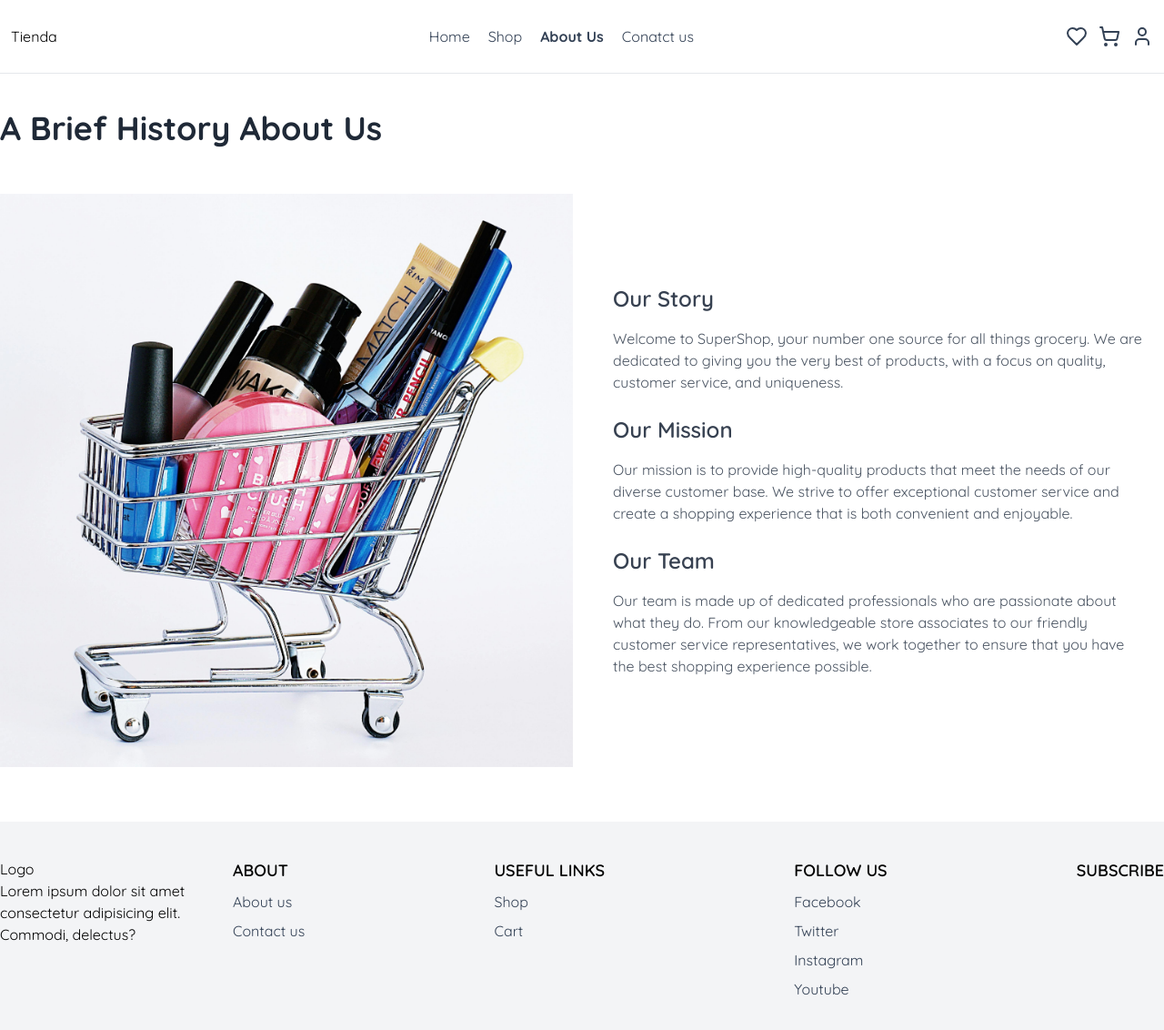
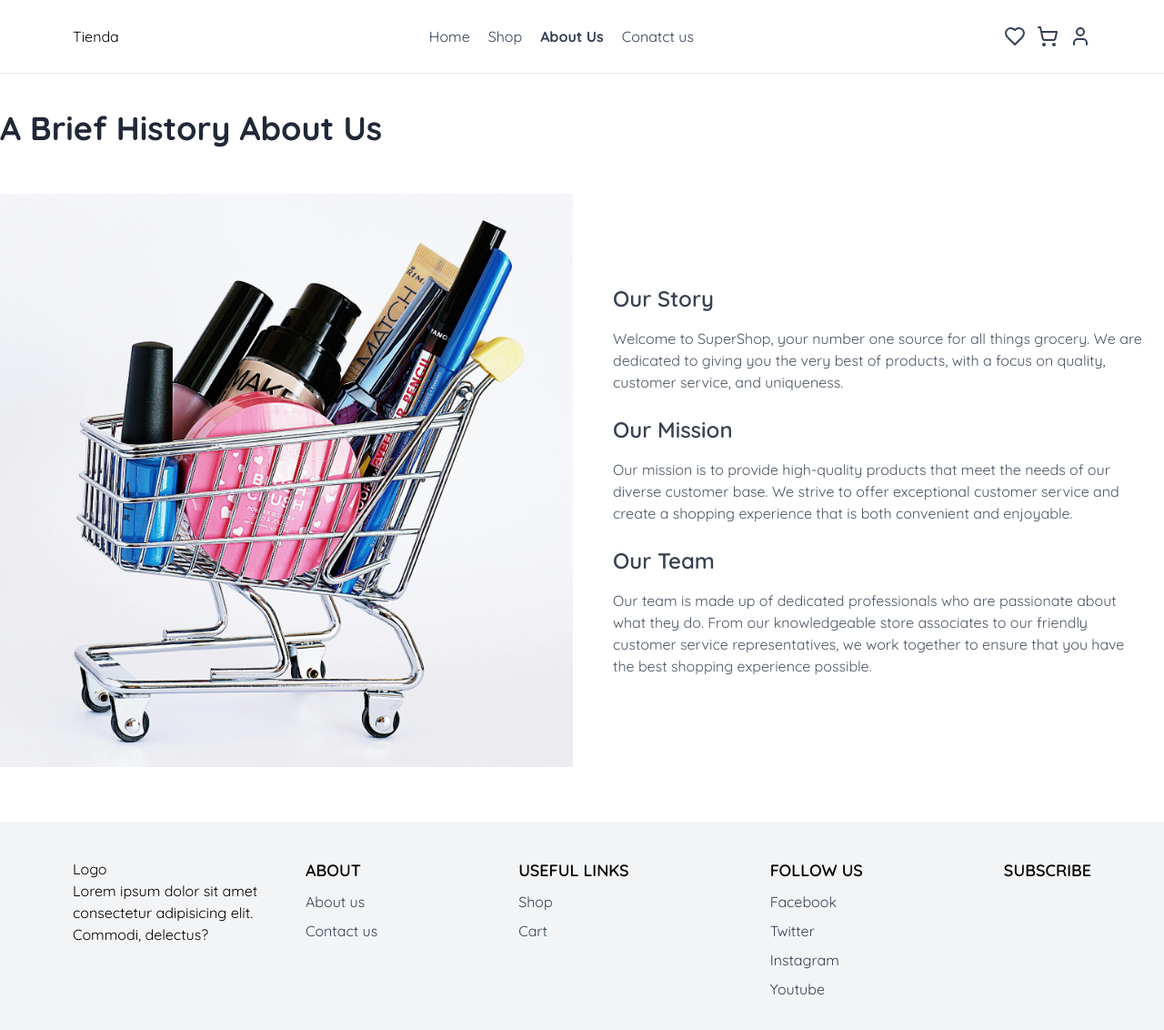
Before and after one commit to riajulpro/store-cod-frontend, a Next.js app: page /about-us in a window 1280 px wide. Shown: the top 1132 px of the page at 91% size. Built offline with nearby package versions, Linux system fonts and the light colour scheme; no server answers.

Commit message:
footer header layout update

```diff
--- a/src/components/home/Banner.tsx
+++ b/src/components/home/Banner.tsx
@@ -36,7 +36,7 @@ const Banner = () => {
   };
 
   return (
-    <div className="w-full flex flex-col items-end">
+    <section className="w-full flex flex-col items-end">
       <div className="w-full h-[500px] relative overflow-hidden rounded-[20px] ">
         {slides.map(({ desc, head, image }, i) => (
           <div
@@ -102,7 +102,7 @@ const Banner = () => {
           </button>
         </div>
       </div>
-    </div>
+    </section>
   );
 };
 
--- /dev/null
+++ b/src/components/home/ShowCase.tsx
@@ -0,0 +1,11 @@
+import React from 'react';
+
+const ShowCase = () => {
+    return (
+       <section className='w-full '>
+
+       </section>
+    );
+};
+
+export default ShowCase;
--- a/src/components/shared/Footer.tsx
+++ b/src/components/shared/Footer.tsx
@@ -3,7 +3,7 @@ import Link from "next/link";
 const Footer = () => {
   return (
     <footer className="bg-gray-100">
-      <div className="px-3 xl:px-0 py-5 lg:py-10 max-w-7xl mx-auto flex flex-col lg:flex-row justify-between gap-4">
+      <div className="py-5 lg:py-10 layout_container mx-auto flex flex-col lg:flex-row justify-between gap-4">
         <div>
           <span>Logo</span>
           <p className="max-w-60">
--- a/src/components/shared/Header.tsx
+++ b/src/components/shared/Header.tsx
@@ -11,8 +11,8 @@ const Header = () => {
   const location = usePathname();
 
   return (
-    <header className="py-5 lg:py-7 px-3 border-b sticky top-0 z-50 bg-white ">
-      <div className="max-w-7xl mx-auto flex justify-between gap-4 items-center">
+    <header className="py-5 lg:py-7 border-b sticky top-0 z-50 bg-white ">
+      <div className="layout_container  flex justify-between gap-4 items-center">
         <div className="flex items-center gap-2">
           <LeftSidebar />
           <span>Tienda</span>
--- a/src/views/HomeView.tsx
+++ b/src/views/HomeView.tsx
@@ -1,11 +1,13 @@
 import Banner from "@/components/home/Banner";
 import Categories from "@/components/home/Categories";
+import ShowCase from "@/components/home/ShowCase";
 
 const HomeView = () => {
   return (
     <>
       <Banner />
       <Categories />
+      <ShowCase />
     </>
   );
 };
```
